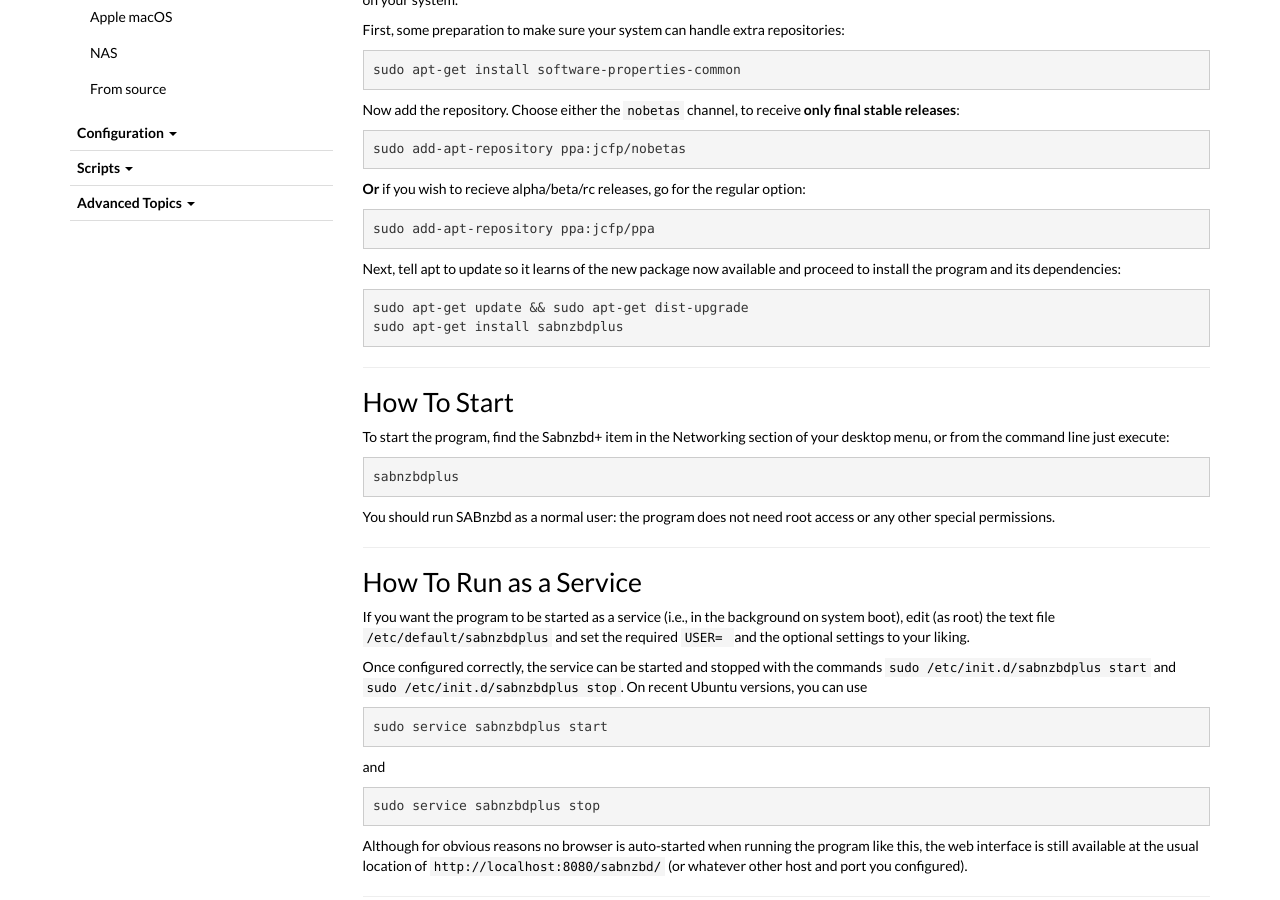
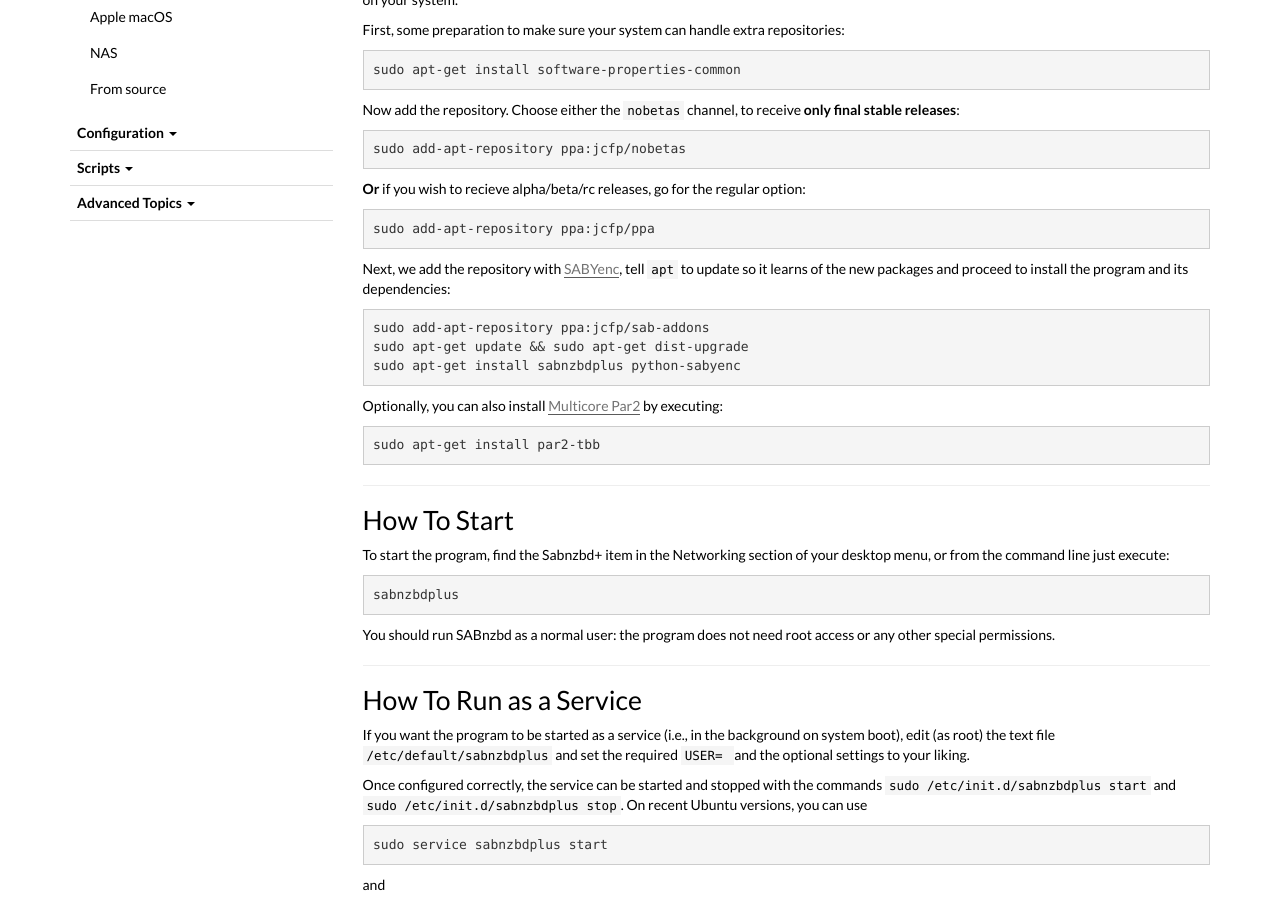
Before and after one commit to sabnzbd/sabnzbd.github.io, a Jekyll site: the page built from wiki/installation/install-ubuntu-repo.html, in a window 1280 px wide and 900 px high, scrolled down 427 px. Built offline with Jekyll 4.4.1, drawn with Linux system fonts in a browser that asks for light colours.

Commit message:
Add SABYenc to PPA page

```diff
--- a/wiki/installation/install-ubuntu-repo.html
+++ b/wiki/installation/install-ubuntu-repo.html
@@ -22,12 +22,14 @@
     <pre><code>sudo add-apt-repository ppa:jcfp/ppa</code></pre>
 </div>
 
-<p>Next, tell apt to update so it learns of the new package now available and proceed to install the program and its dependencies:</p>
+<p>Next, we add the repository with <a href="/wiki/installation/sabyenc.html">SABYenc</a>, tell <code>apt</code> to update so it learns of the new packages and proceed to install the program and its dependencies:</p>
 <div class="code">
-    <pre><code>sudo apt-get update && sudo apt-get dist-upgrade
-sudo apt-get install sabnzbdplus</code></pre>
+<pre><code>sudo add-apt-repository ppa:jcfp/sab-addons
+sudo apt-get update && sudo apt-get dist-upgrade
+sudo apt-get install sabnzbdplus python-sabyenc</code></pre>
 </div>
-
+<p>Optionally, you can also install <a href="/wiki/installation/multicore-par2">Multicore Par2</a> by executing:</p>
+<pre><code>sudo apt-get install par2-tbb</code></pre>
 <hr>
 <h1 id="toc2"><span>How To Start</span></h1>
 <p>To start the program, find the Sabnzbd+ item in the Networking section of your desktop menu, or from the command line just execute:</p>
```
